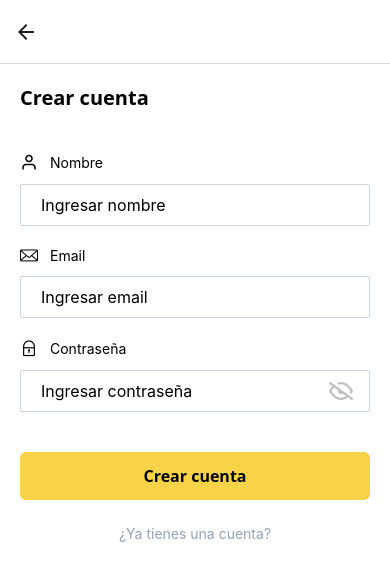
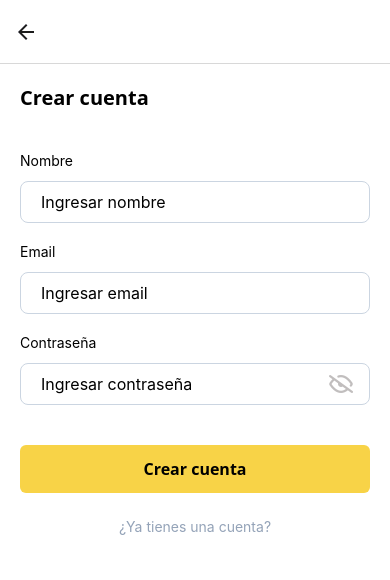
Before and after one commit to ariel151515/Flextonica-F, a React Native app in the folder Flextonica/: screen /CrearCuenta in a window 390 px wide. Shown: the top 580 px of the page. Built offline with nearby package versions, Linux system fonts and the light colour scheme.

Commit message:
modo oscuro no

```diff
--- a/Flextonica/App.tsx
+++ b/Flextonica/App.tsx
@@ -1,6 +1,7 @@
 import React from 'react';
 import { StatusBar } from 'expo-status-bar';
 import { StyleSheet, SafeAreaView } from 'react-native';
+
 
 // Navigation
 import AppNavigator from './src/navigation/AppNavigator';
--- a/Flextonica/app.json
+++ b/Flextonica/app.json
@@ -5,7 +5,7 @@
     "version": "1.0.0",
     "orientation": "portrait",
     "icon": "./assets/icon.png",
-    "userInterfaceStyle": "light",
+     "userInterfaceStyle": "automatic",
     "splash": {
       "image": "./assets/splash.png",
       "resizeMode": "contain",
--- a/Flextonica/package.json
+++ b/Flextonica/package.json
@@ -20,7 +20,8 @@
     "react-native": "0.74.3",
     "react-native-gesture-handler": "~2.16.1",
     "react-native-safe-area-context": "^4.10.5",
-    "react-native-screens": "^3.31.1"
+    "react-native-screens": "^3.31.1",
+    "expo-system-ui": "~3.0.7"
   },
   "devDependencies": {
     "@babel/core": "^7.20.0",
--- a/Flextonica/src/screen/CrearCuenta/FormularioCrearCuenta.tsx
+++ b/Flextonica/src/screen/CrearCuenta/FormularioCrearCuenta.tsx
@@ -32,33 +32,30 @@ export const FormularioCrearCuenta: React.FC = () => {
     <View className='flex-1 bg-white mt-10'>
       <View>
           <View className='flex flex-row items-center gap-3'>
-              <Feather name="user" size={18} color="black" />
               <Text>Nombre</Text>
           </View>
           <View className='mt-3'>
               <TextInput placeholder='Ingresar nombre'
-              className='border border-slate-300 px-5 py-2 rounded-sm text-base'/>
+              className='border border-slate-300 px-5 py-2 rounded-lg text-base'/>
           </View>
       </View>
 
       <View className='mt-5'>
           <View className='flex flex-row items-center gap-3'>
-              <Fontisto name="email" size={18} color="black" />
               <Text>Email</Text>
           </View>
           <View className='mt-3'>
               <TextInput placeholder='Ingresar email'
-              className='border border-slate-300 px-5 py-2 rounded-sm text-base'/>
+              className='border border-slate-300 px-5 py-2 rounded-lg text-base'/>
           </View>
       </View>
 
       <View className='mt-5'>
           <View className='flex flex-row items-center gap-3'>
-              <AntDesign name="lock1" size={18} color="black" />
               <Text>Contraseña</Text>
           </View>
           <View className='mt-3'>
-              <View className='flex flex-row items-center border border-slate-300 rounded-sm justify-between pr-4'>
+              <View className='flex flex-row items-center border border-slate-300 rounded-lg justify-between pr-4'>
                 <View>
                    <TextInput placeholder='Ingresar contraseña'
                               className='px-5 py-2 rounded-sm text-base'
--- a/Flextonica/src/screen/Login/FormularioLogin.tsx
+++ b/Flextonica/src/screen/Login/FormularioLogin.tsx
@@ -1,7 +1,8 @@
 import React, { useState } from 'react';
-import { View, Text, TouchableOpacity, StyleSheet, TextInput } from 'react-native';
+import { View, Text, TouchableOpacity, StyleSheet, TextInput, SafeAreaView } from 'react-native';
 import { useNavigation, NavigationProp } from '@react-navigation/native';
 import { StackNavigationProp } from '@react-navigation/stack';
+
 
 // Iconos
 import Fontisto from '@expo/vector-icons/Fontisto';
@@ -21,34 +22,36 @@ export const FormularioLogin: React.FC = () => {
   // Tipar el hook useNavigation para todas las pantallas
   const navigation = useNavigation<StackNavigationProp<RootStackParamList>>();
 
+  // Pravalidar el competado del formulario y activar el boton
+  const [completedForm, setCompletedForm] = useState(false);
+
   const [eyeActive, setEyeActive] = useState(true);
   const handleEyePress = () => {
     setEyeActive(!eyeActive);
   };
 
+
   return (
-    <View className='flex-1 bg-white mt-10'>
+    <SafeAreaView className='bg-white'>
       <View>
           <View className='flex flex-row items-center gap-3'>
-              <Fontisto name="email" size={18} color="black" />
-              <Text>Email</Text>
+              <Text className='text-black'>Email</Text>
           </View>
           <View className='mt-3'>
               <TextInput placeholder='Ingresar email'
-              className='border border-slate-300 px-5 py-2 rounded-sm text-base'/>
+              className='border border-slate-400 px-5 py-2 rounded-md text-base'/>
           </View>
       </View>
 
       <View className='mt-5'>
           <View className='flex flex-row items-center gap-3'>
-              <AntDesign name="lock1" size={18} color="black" />
-              <Text>Contraseña</Text>
+              <Text className='text-black'>Contraseña</Text>
           </View>
           <View className='mt-3'>
-              <View className='flex flex-row items-center border border-slate-300 rounded-sm justify-between pr-4'>
+              <View className='flex flex-row items-center border border-slate-400 rounded-md justify-between pr-4'>
                 <View>
                    <TextInput placeholder='Ingresar contraseña'
-                              className='px-5 py-2 rounded-sm text-base'
+                              className='px-5 py-2 rounded-sm text-base '
                               secureTextEntry={eyeActive ? true : false}
                               />
                 </View>
@@ -69,6 +72,6 @@ export const FormularioLogin: React.FC = () => {
          <Text className='mt-6 text-sm text-slate-400'>¿Olvidaste tu contraseña?</Text>
       </View>
 
-    </View>
+    </SafeAreaView>
   );
 }
--- a/Flextonica/src/screen/Login/LoginScreen.tsx
+++ b/Flextonica/src/screen/Login/LoginScreen.tsx
@@ -10,8 +10,8 @@ const LoginScreen: React.FC = () => {
   const navigation = useNavigation();
 
   return (
-    <SafeAreaView className='flex-1 bg-white px-5'>
-      <Text className='font-sans text-xl font-bold mt-5'>Ingresar a tu cuenta</Text>
+    <SafeAreaView className='flex-1 px-5 bg-white'>
+      <Text className='font-sans text-xl font-bold mt-5 mb-10'>Ingresar a tu cuenta</Text>
       <FormularioLogin />
     </SafeAreaView>
   );
--- a/Flextonica/tailwind.config.js
+++ b/Flextonica/tailwind.config.js
@@ -1,6 +1,6 @@
 /** @type {import('tailwindcss').Config} */
 module.exports = {
-  content: [],
+  darkMode: 'class',
   content: ["./App.{js,jsx,ts,tsx}", "./src/**/*.{js,jsx,ts,tsx}"],
   theme: {
     extend: {
@@ -9,7 +9,10 @@ module.exports = {
         'amarillo': 'rgba(248, 211, 71, 1)',
         'grisBtn':'rgba(50, 48, 48, 1)',
         'grisTextoBtn':'rgba(188, 186, 186, 1)',
-        'grisTextoPortada': 'rgba(154, 154, 154, 1)'
+        'grisTextoPortada': 'rgba(154, 154, 154, 1)',
+        'darkModeGrIsOscu':'rgba(21, 23, 36, 1)',
+        'darkModeGrisClar':'#fff',
+        'grisClar':'#73767D'
       },
     },
   },
```
Also changed, not shown: 1 other file (tests, documents, lock files or other folders).
